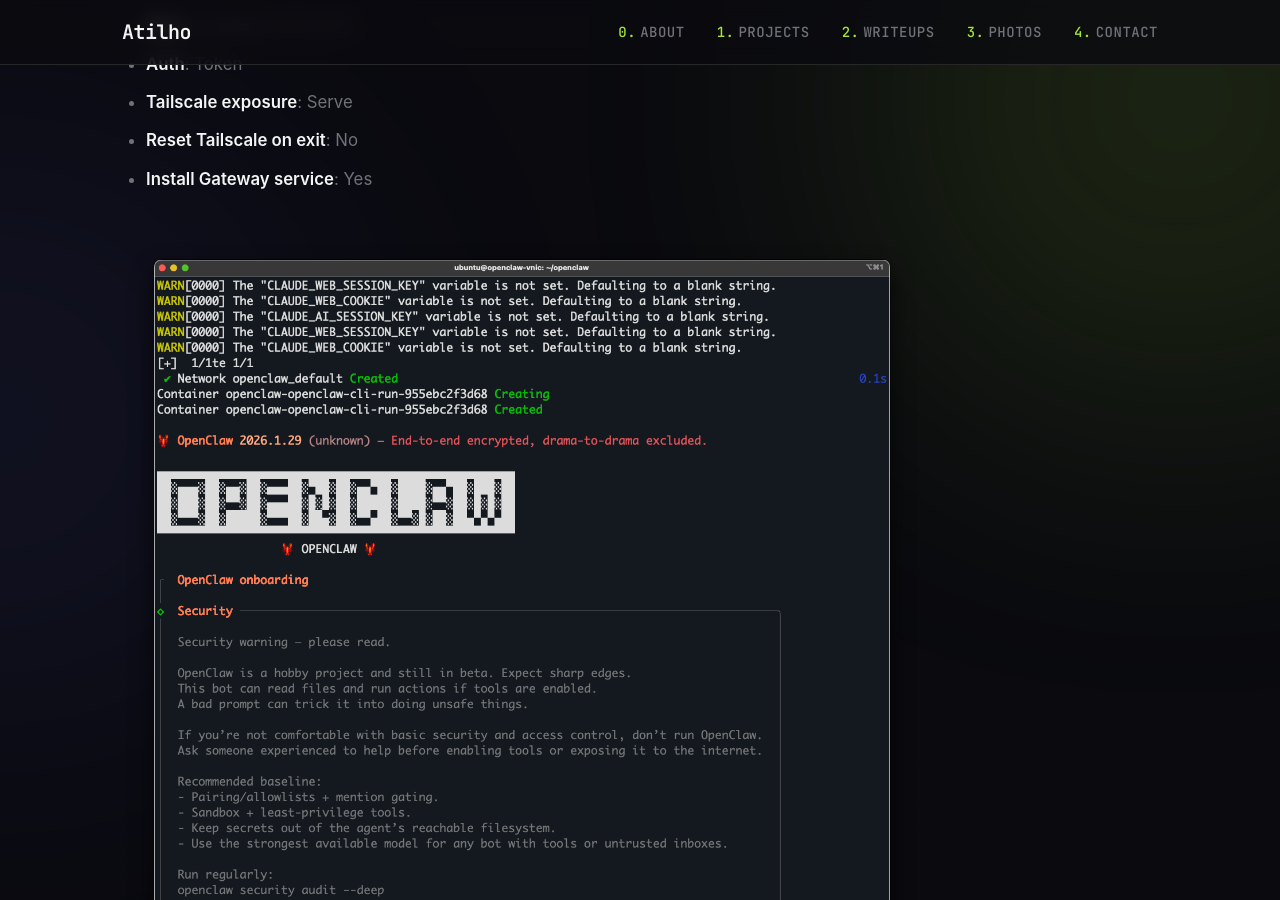
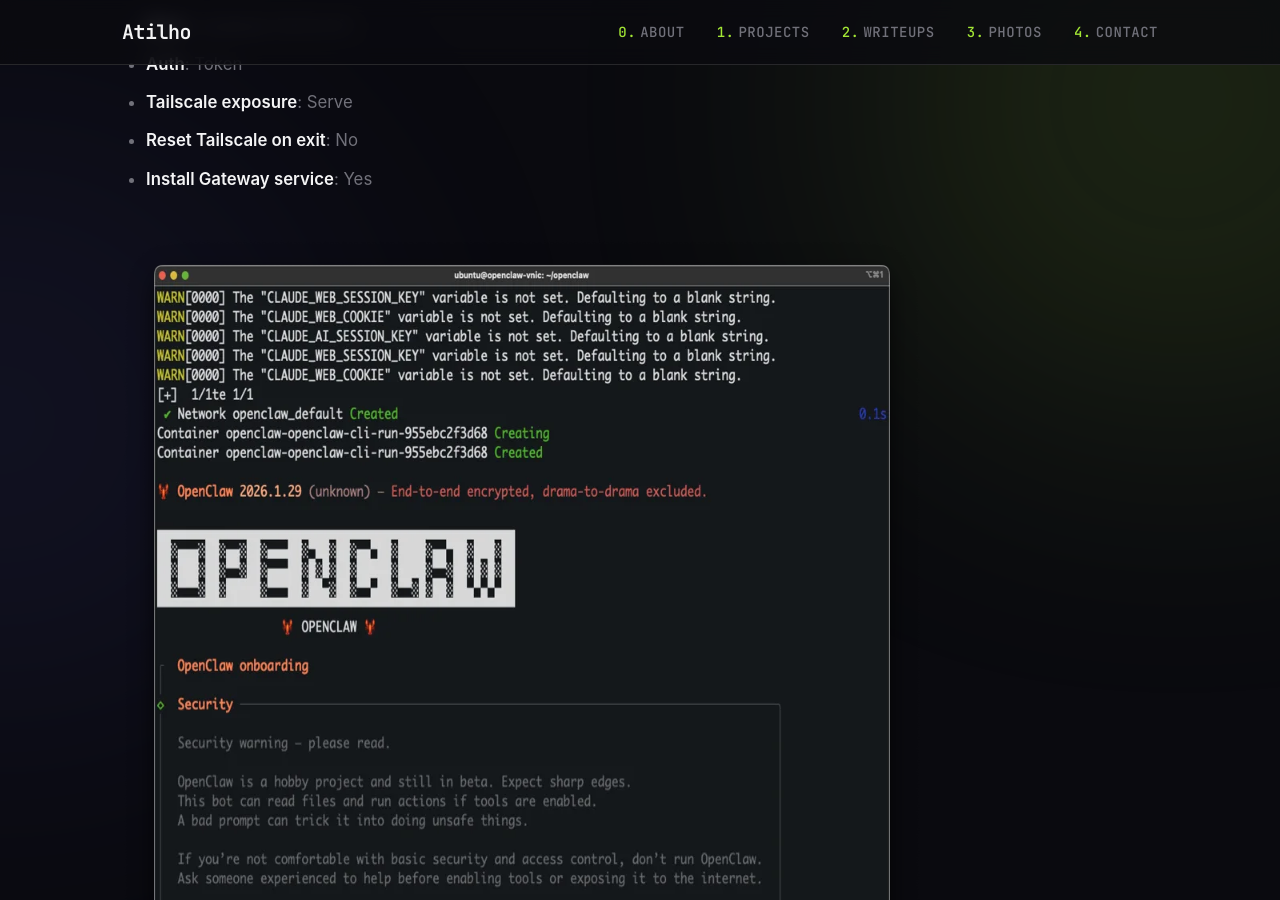
Before and after one commit to smatilho/smatilho.github.io, a Jekyll site: the page built from _writeups/openclaw-oracle-vps-tailscale.md, in a window 1280 px wide and 900 px high, scrolled down 3047 px. Built offline with Jekyll 4.4.1, drawn with Linux system fonts in a browser that asks for light colours.

Commit message:
Optimize images and font loading for mobile performance
- Convert images from PNG to WebP (2.5MB → 393KB, 84% reduction)
- Resize images to 1000px max width
- Add lazy loading and explicit dimensions to prevent CLS
- Move Google Fonts from CSS @import to async preload
- Add preconnect hints for faster font loading

````diff
--- a/_layouts/post.html
+++ b/_layouts/post.html
@@ -21,6 +21,15 @@
 
   <title>{{ page.title }} | {{ site.title }}</title>
   <link rel="canonical" href="{{ site.url }}{{ page.url }}">
+
+  <!-- Preconnect to Google Fonts -->
+  <link rel="preconnect" href="https://fonts.googleapis.com">
+  <link rel="preconnect" href="https://fonts.gstatic.com" crossorigin>
+
+  <!-- Load fonts asynchronously -->
+  <link rel="preload" href="https://fonts.googleapis.com/css2?family=JetBrains+Mono:wght@400;500;600;700&display=swap" as="style" onload="this.onload=null;this.rel='stylesheet'">
+  <noscript><link rel="stylesheet" href="https://fonts.googleapis.com/css2?family=JetBrains+Mono:wght@400;500;600;700&display=swap"></noscript>
+
   <link rel="stylesheet" href="{{ '/assets/css/style.css' | relative_url }}">
 </head>
 <body>
--- a/_writeups/openclaw-oracle-vps-tailscale.md
+++ b/_writeups/openclaw-oracle-vps-tailscale.md
@@ -100,7 +100,7 @@ When prompted, select:
 - **Reset Tailscale on exit**: No
 - **Install Gateway service**: Yes
 
-![OpenClaw onboarding security warning](/assets/images/writeups/openclaw-run.png)
+<img src="/assets/images/writeups/openclaw-run.webp" alt="OpenClaw onboarding security warning" loading="lazy" width="1000" height="1091">
 
 The onboarding shows a security warning. Read it. OpenClaw can run shell commands and access files, so binding to loopback and requiring auth isn't optional.
 
@@ -139,7 +139,7 @@ tailscale serve status
 
 You should see Tailscale serving HTTPS on your tailnet, proxying to localhost:18789.
 
-![Tailscale SSH and OpenClaw status](/assets/images/writeups/tailscale-ssh.png)
+<img src="/assets/images/writeups/tailscale-ssh.webp" alt="Tailscale SSH and OpenClaw status" loading="lazy" width="1000" height="1301">
 
 Once everything's running, `openclaw status` gives you a full overview: gateway health, active sessions, model in use, and Tailscale connectivity.
 
@@ -243,7 +243,7 @@ https://openclaw-vnic.YOUR-TAILNET.ts.net/?token=YOUR_TOKEN
 
 The dashboard reads the token, stores it in localStorage, and strips it from the URL.
 
-![OpenClaw web dashboard](/assets/images/writeups/openclaw-webui.png)
+<img src="/assets/images/writeups/openclaw-webui.webp" alt="OpenClaw web dashboard" loading="lazy" width="1000" height="607">
 
 The dashboard gives you chat, session management, channel configuration, logs, and settings all in one place.
 
@@ -258,7 +258,7 @@ openclaw pairing list telegram
 openclaw pairing approve telegram CODE
 ```
 
-![OpenClaw Telegram integration](/assets/images/writeups/openclaw-telegram.png)
+<img src="/assets/images/writeups/openclaw-telegram.webp" alt="OpenClaw Telegram integration" loading="lazy" width="1000" height="1301">
 
 Once paired, you can chat with OpenClaw directly in Telegram. It has full access to your gateway's capabilities.
 
--- a/assets/css/style.css
+++ b/assets/css/style.css
@@ -1,6 +1,3 @@
-/* ===== Google Fonts ===== */
-@import url('https://fonts.googleapis.com/css2?family=JetBrains+Mono:wght@400;500;600;700&display=swap');
-
 /* ===== CSS Variables ===== */
 :root {
   --bg-dark: #0a0a0f;
````
Also changed, not shown: _layouts/default.html (+9 -0 lines), assets/images/writeups/openclaw-run.png (deleted), assets/images/writeups/openclaw-run.webp (added), assets/images/writeups/openclaw-telegram.png (deleted), assets/images/writeups/openclaw-telegram.webp (added), assets/images/writeups/openclaw-webui.png (deleted), assets/images/writeups/openclaw-webui.webp (added), assets/images/writeups/tailscale-ssh.png (deleted), assets/images/writeups/tailscale-ssh.webp (added).
